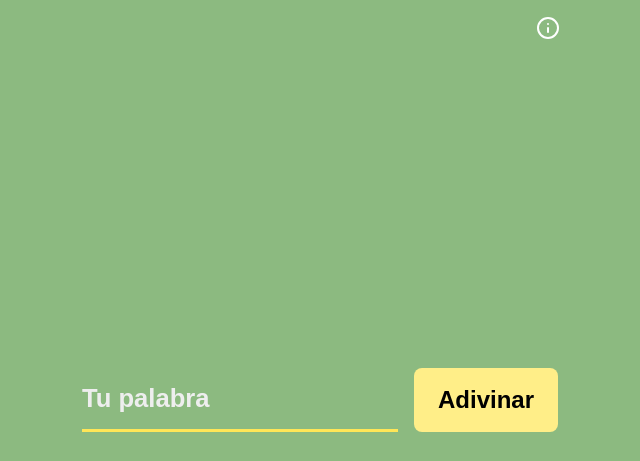
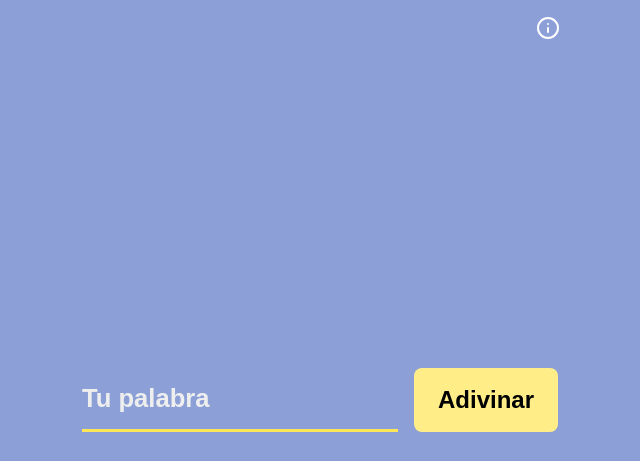
Before and after one commit to tzivigelstein/guessword, a website built with webpack: page src/index.html in a window 1280 px wide. Shown: the whole page, without its empty margins (320-960 px from the left). Built offline with nearby package versions, Linux system fonts and the light colour scheme; some packages are replaced by stand-ins of ours.

Commit message:
Update background color

```diff
--- a/src/styles/styles.css
+++ b/src/styles/styles.css
@@ -1,6 +1,6 @@
 :root {
   --accent-color: #ffee88;
-  --background-color: #8cba80;
+  --background-color: #8CA0D7;
   --border-color: hsl(51, 100%, 87%);
   --active-border-color: hsl(51, 100%, 67%);
   --text-color: #fff;
```
